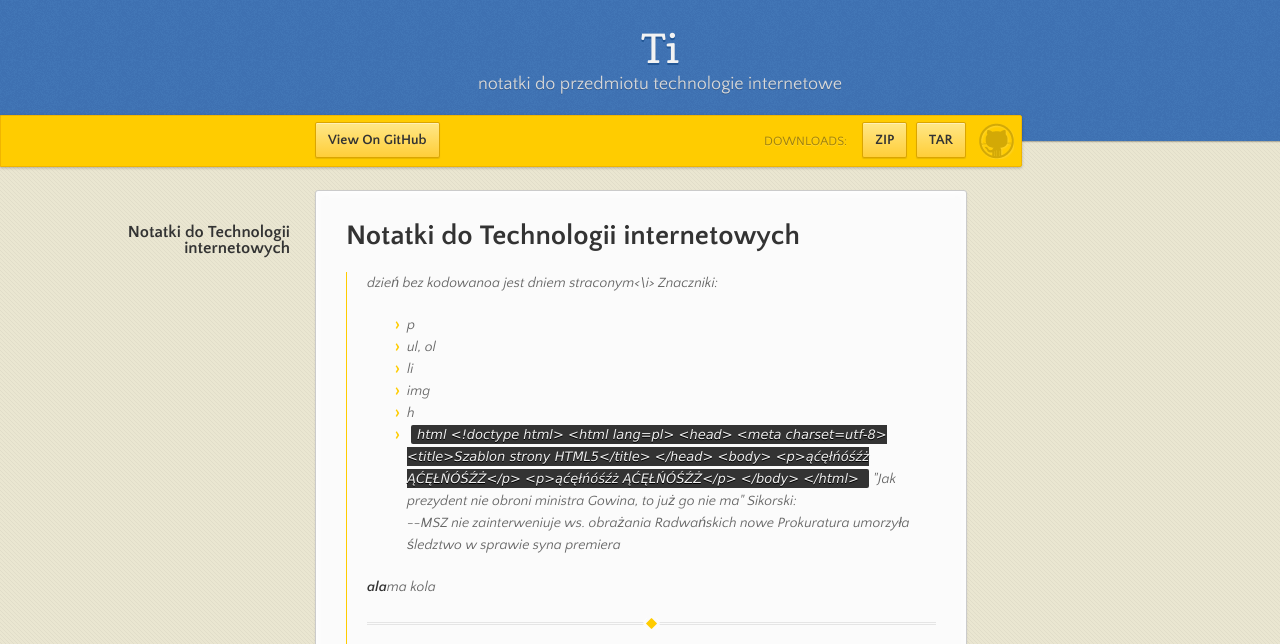
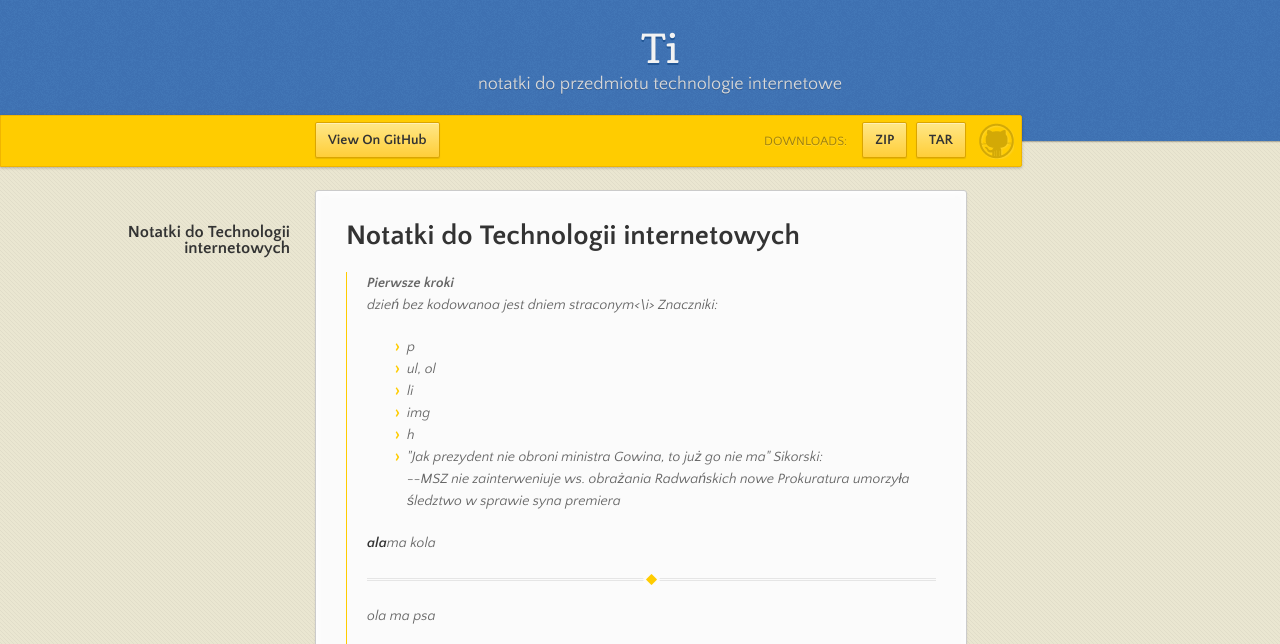
Before and after one commit to ilangowska/ti, a plain HTML site: page index.html in a window 1280 px wide. Shown: the top 644 px of the page. Drawn offline with nearby package versions, Linux system fonts and the light colour scheme.

Commit message:
Update index.html

```diff
--- a/index.html
+++ b/index.html
@@ -43,7 +43,7 @@
 <a name="notatki-do-technologii-internetowych" class="anchor" href="#notatki-do-technologii-internetowych"><span class="octicon octicon-link"></span></a>Notatki do Technologii internetowych</h1>
 
 <p></p><blockquote>
-<p><i> dzień bez kodowanoa jest dniem straconym&lt;\i&gt;
+<p><i> <b>Pierwsze kroki </b><br>dzień bez kodowanoa jest dniem straconym&lt;\i&gt;
 Znaczniki:</i></p>
 
 <ul>
@@ -54,20 +54,6 @@ Znaczniki:</i></p>
 <li>h</li>
 <li>
 
-
-<code>html
-&lt;!doctype html&gt;
-&lt;html lang=pl&gt;
-&lt;head&gt;
-&lt;meta charset=utf-8&gt;
-&lt;title&gt;Szablon strony HTML5&lt;/title&gt;
-&lt;/head&gt;
-&lt;body&gt;
-&lt;p&gt;ąćęłńóśźż ĄĆĘŁŃÓŚŹŻ&lt;/p&gt;
-&lt;p&gt;ąćęłńóśźż ĄĆĘŁŃÓŚŹŻ&lt;/p&gt;
-&lt;/body&gt;
-&lt;/html&gt;
-</code>
 "Jak prezydent nie obroni ministra Gowina, to już go nie ma"
 Sikorski: <br>
 --MSZ nie zainterweniuje ws. obrażania Radwańskich
```
